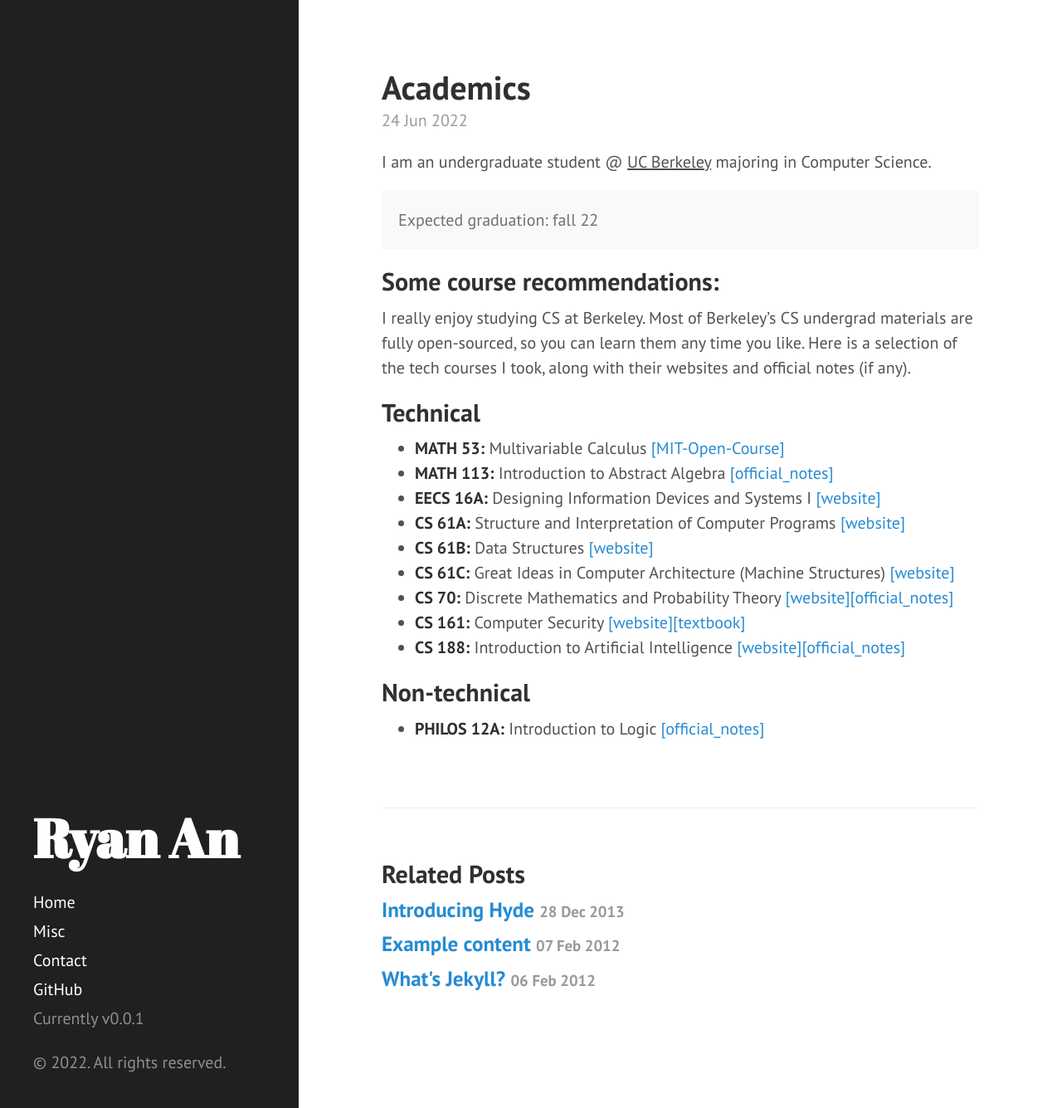
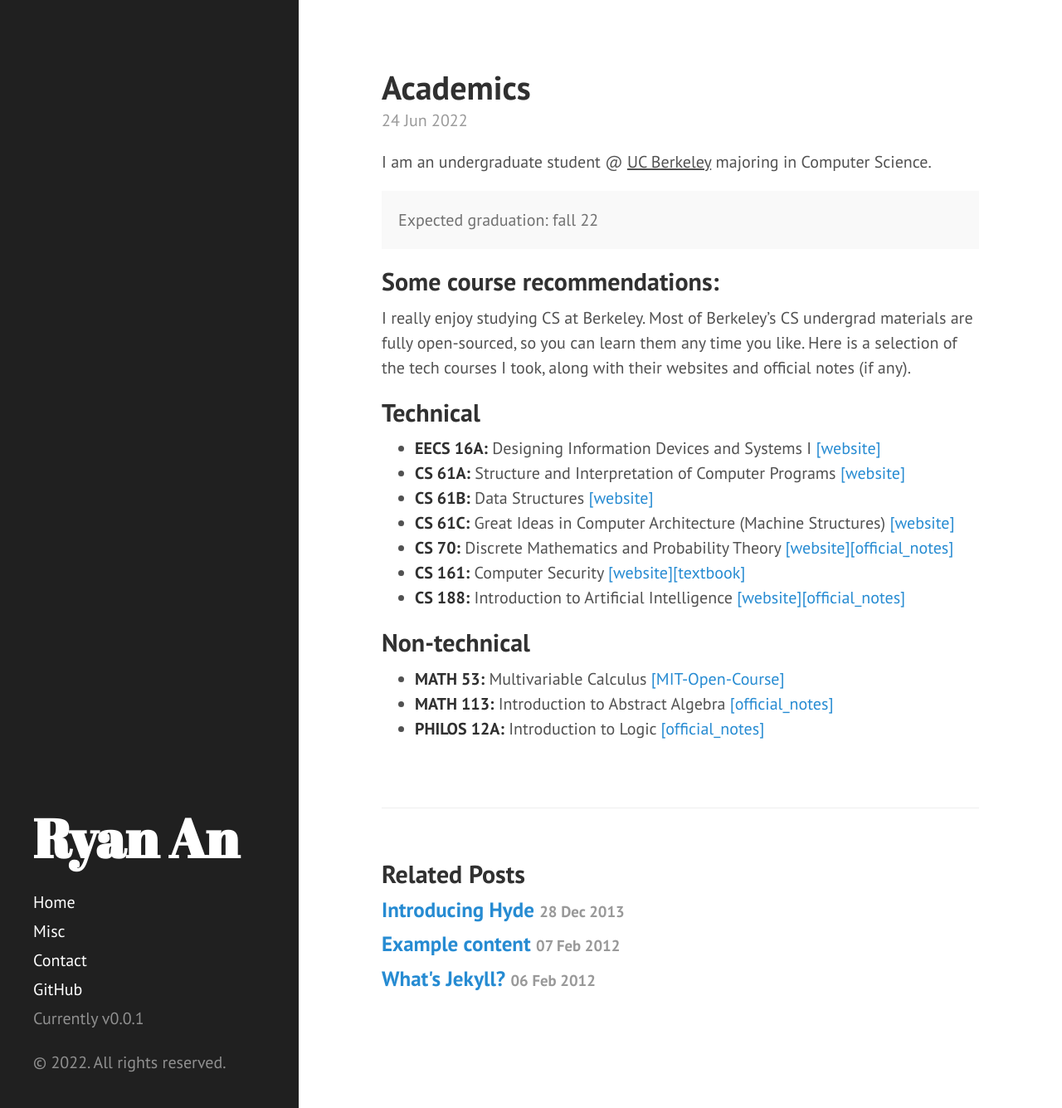
Before and after one commit to ryeii/ryeii.github.io, a Jekyll site: the page built from _posts/2022-06-24-about-me.md, in a window 1280 px wide and 1335 px high. Shown: the whole window at 83% size. Built offline with Jekyll 4.4.1, drawn with Linux system fonts in a browser that asks for light colours; some of the changed lines change nothing that is shown.

Commit message:
minor change

```diff
--- a/_posts/2022-06-24-about-me.md
+++ b/_posts/2022-06-24-about-me.md
@@ -13,8 +13,6 @@ I am an undergraduate student @ <ins>UC Berkeley</ins> majoring in Computer Scie
 I really enjoy studying CS at Berkeley. Most of Berkeley's CS undergrad materials are fully open-sourced, so you can learn them any time you like. Here is a selection of the tech courses I took, along with their websites and official notes (if any).
 
 ## Technical
-* **MATH 53:** Multivariable Calculus [[MIT-Open-Course]](https://ocw.mit.edu/courses/18-02sc-multivariable-calculus-fall-2010/)
-* **MATH 113:** Introduction to Abstract Algebra [[official_notes]](https://math.berkeley.edu/~apaulin/AbstractAlgebra.pdf)
 * **EECS 16A:** Designing Information Devices and Systems I [[website]](https://www.eecs16a.org/)
 * **CS 61A:** Structure and Interpretation of Computer Programs <a href="https://cs61a.org/">[website]</a>
 * **CS 61B:** Data Structures <a href="https://inst.eecs.berkeley.edu/~cs61b/">[website]</a>
@@ -24,4 +22,6 @@ I really enjoy studying CS at Berkeley. Most of Berkeley's CS undergrad material
 * **CS 188:** Introduction to Artificial Intelligence <a href="https://inst.eecs.berkeley.edu/~cs188/">[website]</a><a href="{{ site.baseurl }}class_notes/CS188-Sp22.pdf">[official_notes]</a>
 
 ## Non-technical
+* **MATH 53:** Multivariable Calculus [[MIT-Open-Course]](https://ocw.mit.edu/courses/18-02sc-multivariable-calculus-fall-2010/)
+* **MATH 113:** Introduction to Abstract Algebra [[official_notes]](https://math.berkeley.edu/~apaulin/AbstractAlgebra.pdf)
 * **PHILOS 12A:** Introduction to Logic [[official_notes]]({{ site.baseurl }}class_notes/W12A_notes.pdf)
```
